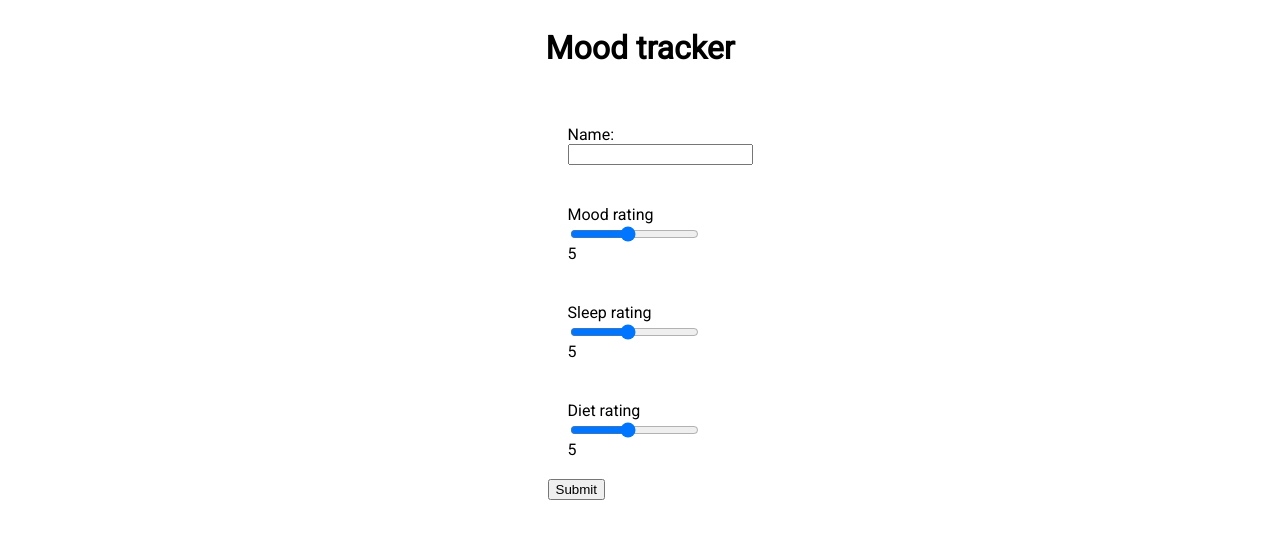
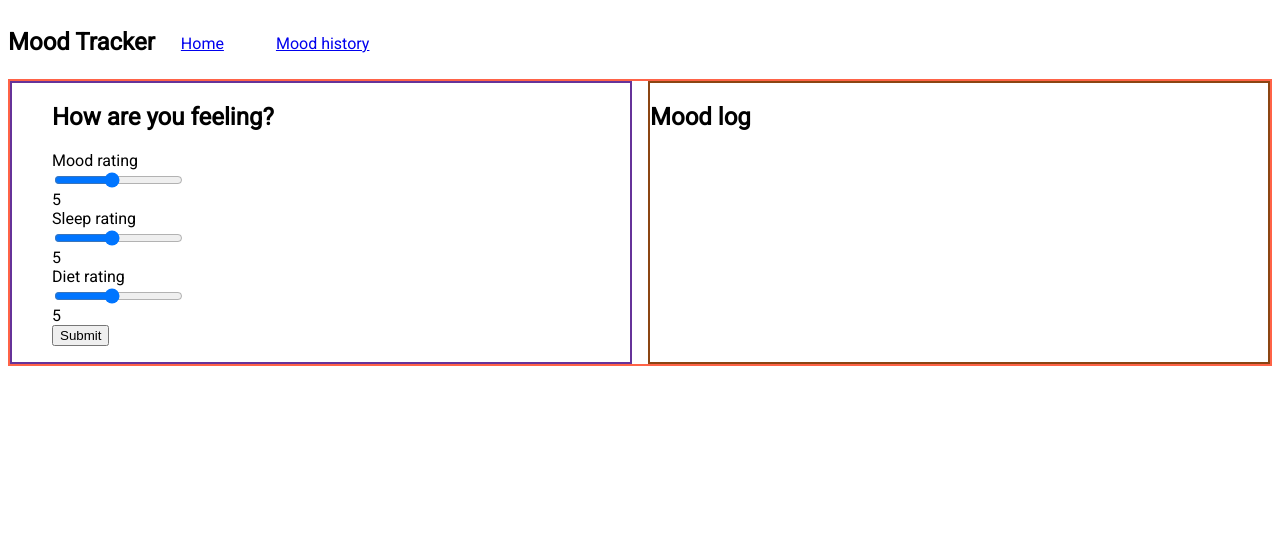
Before and after one commit to ssarahs-lab/project2-moodtracker, a Flask app: page / in a window 1280 px wide. Shown: the top 539 px of the page. Run offline with Flask 2, Linux system fonts and the light colour scheme; data that the repository does not hold is empty; some libraries are stand-ins or nearby versions.

Commit message:
fixed nav bar

```diff
--- a/app.py
+++ b/app.py
@@ -1,7 +1,7 @@
 from time import sleep
 from venv import create
 import psycopg2
-from flask import Flask, render_template, request, redirect
+from flask import Flask, render_template, request, redirect, session
 import os
 
 DATABASE_URL = os.environ.get('DATABASE_URL', 'dbname=project2db')
@@ -19,13 +19,11 @@ def index():
     cur.execute('SELECT id, name, mood_rating, diet_rating, sleep_rating, created_on::timestamp FROM moods_diet_sleep;')
     results = cur.fetchall()
 
-    print(results)
     names = []
     mood_rating = []
     diet_rating = []
     sleep_rating = []
     created_on = []
-    id = []
 
     for column in results:
 
@@ -37,9 +35,6 @@ def index():
         diet_rating.append(column[3])
         sleep_rating.append(column[4])
         created_on.append(column[5])
-
-
-    print(f"names{names} +moodrating{mood_rating} + dietrating{diet_rating} + sleeprating{sleep_rating} +createdon{created_on}")
 
     length = len(names)
 
@@ -54,10 +49,6 @@ def add_mood_items():
     diet_rating = request.form.get("diet_rating")
     sleep_rating = request.form.get("sleep_rating")
 
-
-
-    print(f'{name}+{mood_rating}+{diet_rating}+{sleep_rating}')
-
     conn = psycopg2.connect('dbname = moodtracker')
     cur = conn.cursor()
     cur.execute('INSERT INTO moods_diet_sleep(name, mood_rating, diet_rating, sleep_rating) VALUES(%s,%s, %s, %s)', [name, mood_rating, diet_rating, sleep_rating])
@@ -65,9 +56,58 @@ def add_mood_items():
     conn.commit()
     conn.close()
 
+    return redirect('/')
+
+@app.route('/login')
+def login():
+
+    return render_template('login.html', username = session.get('username'))
 
 
-    return redirect('/')
+
+@app.route('/login', methods=['POST'])
+def login_action():
+    email = request.form.get('email')
+    print(email)
+
+    emails_fromsql = []
+    usernames_fromsql = []
+
+    conn = psycopg2.connect('dbname = moodtracker')
+    cur = conn.cursor()
+    cur.execute('SELECT username, email FROM users;')
+    results_fetch = cur.fetchall()
+
+    for column in results_fetch:
+
+        emails_fromsql.append(column[1])
+        usernames_fromsql.append(column[0])
+
+    print(emails_fromsql)
+
+    # username = usernames_fromsql
+
+    cur.execute(f"SELECT name FROM users WHERE email like '{email}' ;")
+    username = cur.fetchone()
+
+    print(username[0])
+
+    if email in emails_fromsql:
+
+        session['email'] = email
+        session['username'] = username[0]
+
+        # Check if this is a valid email (in the database)
+        # If valid - set the user ID in session and redirect
+
+        return redirect('/')
+
+
+        # If not, redirect back to the login page.
+    else:
+
+        return redirect('/login')
+
 
 
 
--- a/static/styles.css
+++ b/static/styles.css
@@ -9,7 +9,9 @@ ul {
 
 .body {
     display: grid;
-    place-items: center;
+    grid-gap: 1rem;
+    grid-template-columns: repeat(auto-fit, minmax(150px,1fr));
+    border: 2px solid tomato;
 }
 
 body {
@@ -17,6 +19,30 @@ body {
     font-family: 'Roboto', sans-serif;
 }
 
-li {
-    padding: 20px
+.header > ul > li {
+    padding: 26px
 }
+
+.header > ul {
+
+    list-style-type: none;
+    margin: 0;
+    padding: 0;
+    display: flex;
+
+
+}
+
+
+.moodform {
+    border: 2px solid rebeccapurple;
+}
+
+.moodlog {
+    border: 2px solid saddlebrown
+}
+
+.header {
+    display: flex;
+    text-align: left;
+}
--- a/templates/base.html
+++ b/templates/base.html
@@ -10,7 +10,21 @@
 </head>
 <body>
     <header><nav>
+        <div class="header">
+        <h1>Mood Tracker</h1>
+        <ul>
+            <li><a href="/">Home</a></li>
 
+            {% if username %}
+
+            <p>Welcome {{username}} </p>
+
+            <a href="/login">Login/Signup</a>
+
+            {% endif %}
+            <li><a href="#">Mood history</a></li>
+        </div>
+        </ul>
 
     </nav></header>
 
--- a/templates/index.html
+++ b/templates/index.html
@@ -2,12 +2,11 @@
 
     {% block content %}
 
-    <div><h1>Mood tracker</h1></div>
 
-    <div class="form">
+    <div class="moodform">
         <form method ="POST" action="/add_mood_items">
             <ul>
-            <li>Name:  <input name="name" type="text" > </li>
+            <h2>How are you feeling?</h2>
             <li>Mood rating <input name="mood_rating" value = 5 type="range" min="1" max="10"oninput="this.nextElementSibling.value = this.value"> <output>5</output></li>
 
             <li>Sleep rating <input name="sleep_rating" value = 5 type="range" min="1" max="10"oninput="this.nextElementSibling.value = this.value"> <output>5</output></li>
@@ -31,14 +30,15 @@
 
     <div class="moodlog">
 
+        <h2>Mood log</h2>
 
         {% for i in range(length) %}
 
-        <p>Name: {{names[i]}}</p>
+        <p>Date: {{created_on[i]}}</p>
         <p>Mood rating: {{mood_rating[i]}} </p>
         <p>Sleep rating: {{sleep_rating[i]}} </p>
         <p>Diet rating: {{diet_rating[i]}} </p>
-        <p>Created on: {{created_on[i]}}</p>
+
 
         {% endfor %}
 
```
Also changed, not shown: templates/login.html (added, +22 -0 lines).
